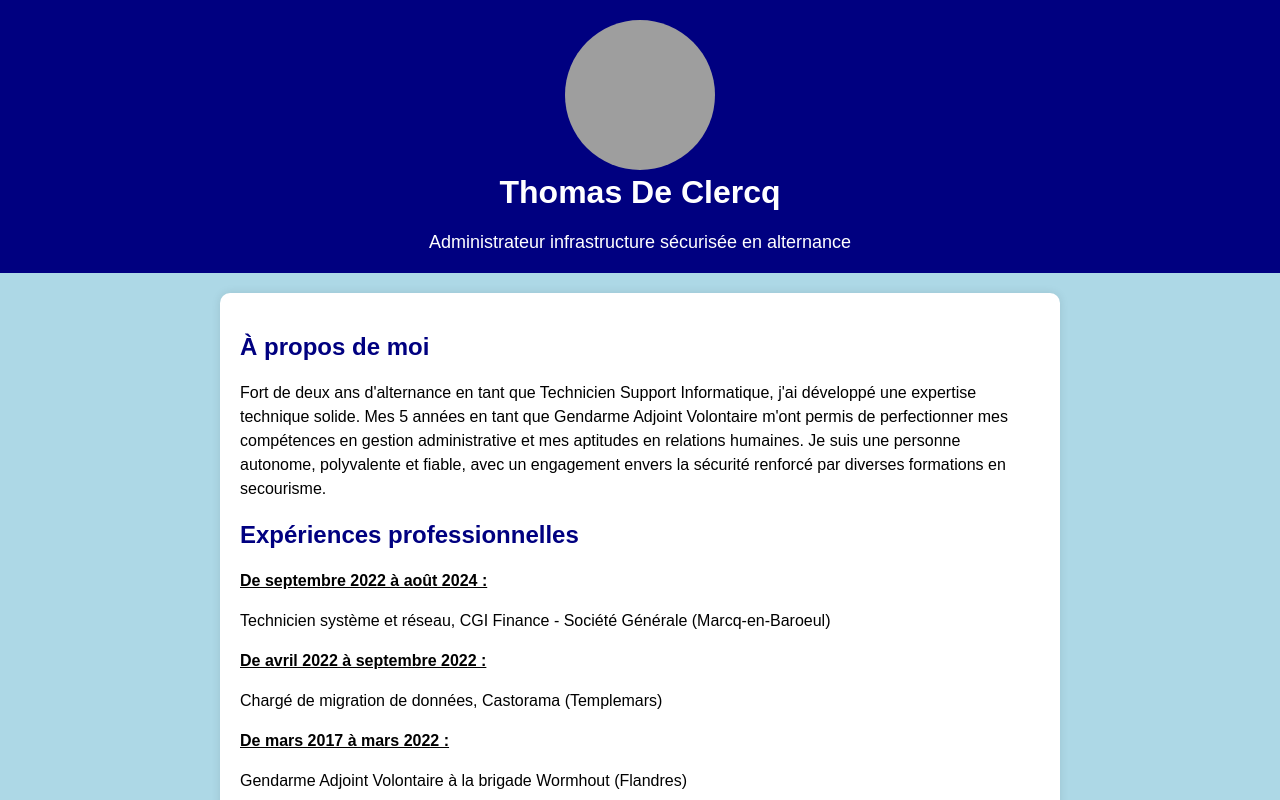
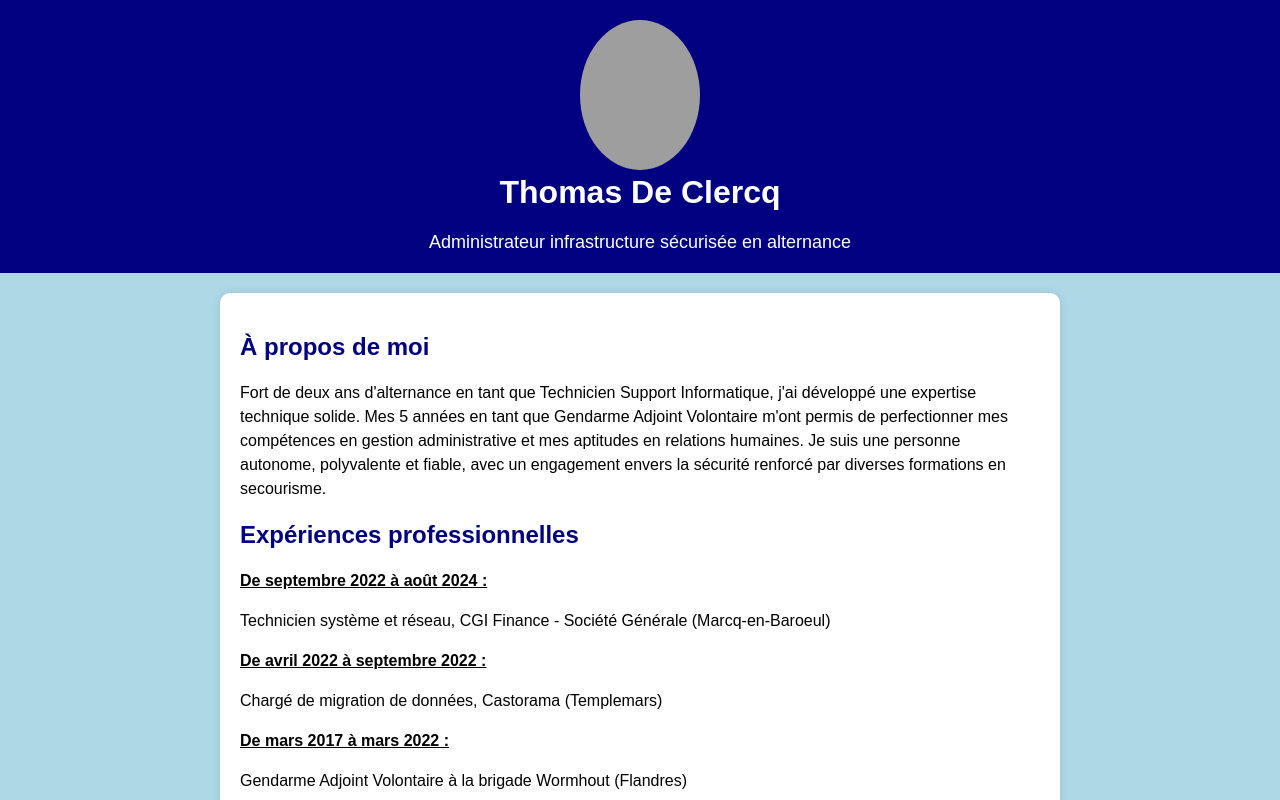
Before and after one commit to decleth/portfolio, a plain HTML site: page index.html in a window 1280 px wide. Shown: the top 800 px of the page. Drawn offline with Linux system fonts and the light colour scheme; grey boxes are pictures that could not be loaded.

Commit message:
Update index.html

```diff
--- a/index.html
+++ b/index.html
@@ -42,7 +42,7 @@
 <body>
 
 <header>
-    <img src="IMG_20230929_193755.jpg" style="border-radius: 50%; width: 150px; height: 150px;">
+    <img src="IMG_20230929_193755.jpg" style="border-radius: 50%; width: 120px; height: 150px;">
     <h1>Thomas De Clercq</h1>
     <div style="font-size: 18px; ">Administrateur infrastructure sécurisée en alternance</div>
 </header>
```
